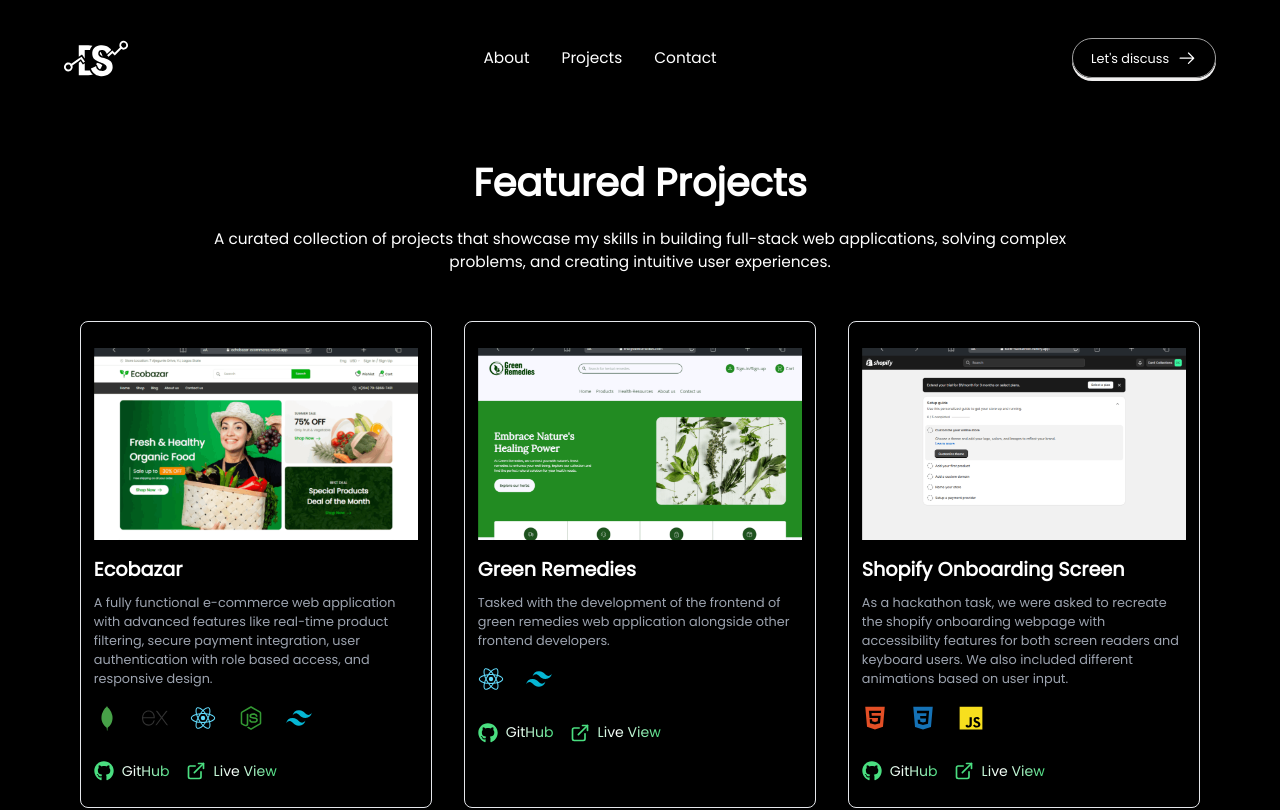
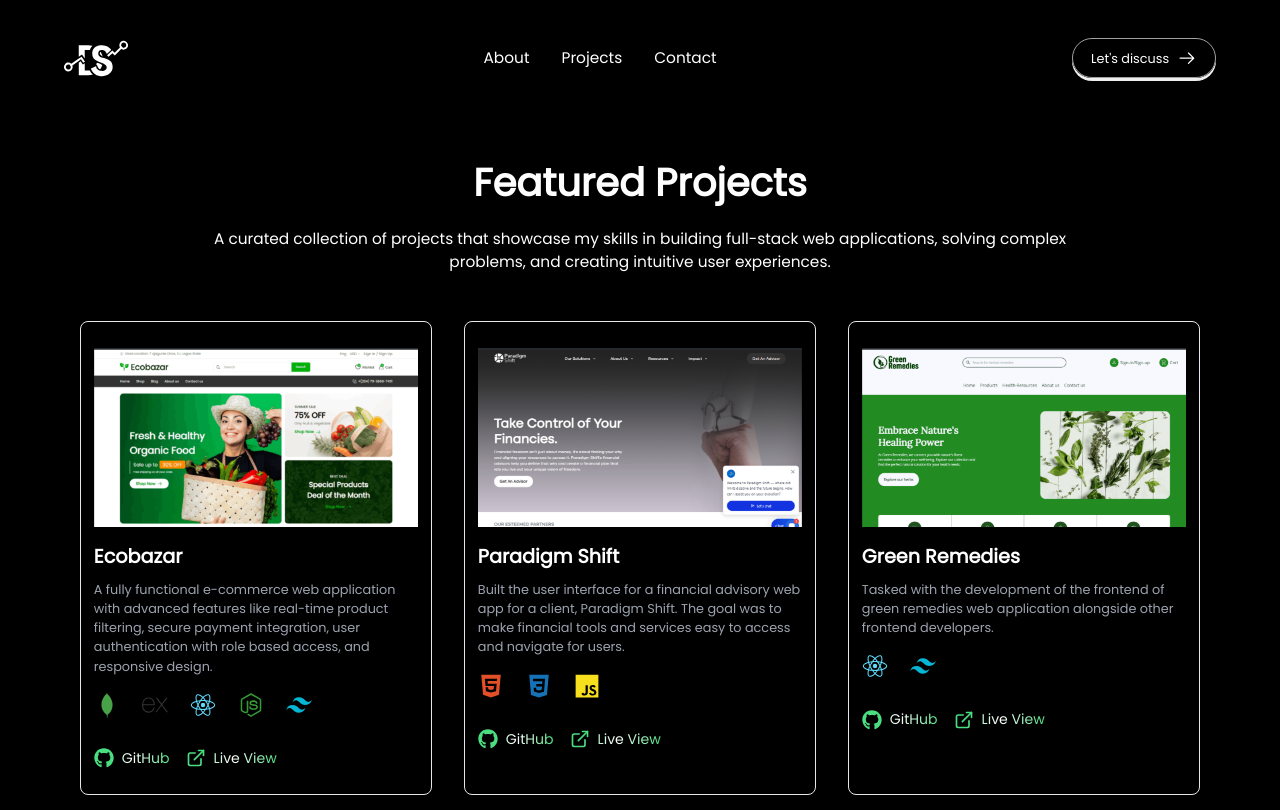
Before and after one commit to Sammyarc/portfolio-website, a React (Vite) app: page /projects in a window 1280 px wide. Shown: the top 810 px of the page. Built offline with nearby package versions, Linux system fonts and the light colour scheme.

Commit message:
New project card added

```diff
--- a/src/components/Projects/Projects.jsx
+++ b/src/components/Projects/Projects.jsx
@@ -5,6 +5,7 @@ import Image1 from "../../assets/Images/jpeg-optimizer_Macbook-Air-echobazar-eco
 import Image2 from "../../assets/Images/jpeg-optimizer_Macbook-Air-thegreenremedies.com.png";
 import Image3 from "../../assets/Images/jpeg-optimizer_Macbook-Air-tech-hackathon.netlify.app.png";
 import Image4 from "../../assets/Images/jpeg-optimizer_Macbook-Air-clearlink1.netlify.app.png";
+import Image5 from "../../assets/Images/Macbook-Air-paradigmshiftadviser.com.png";
 import { RiNodejsFill, RiTailwindCssFill } from "react-icons/ri";
 import { DiMongodb } from "react-icons/di";
 import { SiExpress } from "react-icons/si";
@@ -46,6 +47,31 @@ const projectData = [
   },
   {
     id: 2,
+    image: Image5,
+    title: "Paradigm Shift",
+    summary:
+      "Built the user interface for a financial advisory web app for a client, Paradigm Shift. The goal was to make financial tools and services easy to access and navigate for users.",
+    technologies: [
+      {
+        name: "HTML5",
+        icon: <FaHtml5 size={26} color="#E34F26" />,
+      },
+      {
+        name: "CSS3",
+        icon: <IoLogoCss3 size={26} color="#1572B6" />,
+      },
+      {
+        name: "Javascript",
+        icon: <IoLogoJavascript size={26} color="#F7DF1E" />,
+      },
+    ],
+    links: {
+      github: "https://github.com/Sammyarc/Paradigm-Shift",
+      live: "https://paradigmshiftadviser.com/",
+    },
+  },
+  {
+    id: 3,
     image: Image2,
     title: "Green Remedies",
     summary:
@@ -66,7 +92,7 @@ const projectData = [
     },
   },
   {
-    id: 3,
+    id: 4,
     image: Image3,
     title: "Shopify Onboarding Screen",
     summary:
@@ -91,7 +117,7 @@ const projectData = [
     },
   },
   {
-    id: 4,
+    id: 5,
     image: Image4,
     title: "Video Conferencing App",
     summary:
@@ -141,7 +167,7 @@ const Projects = () => {
               <img
                 src={project.image}
                 alt={`${project.title} - Project Thumbnail`}
-                className="w-full h-[50vw] object-cover md:h-[15vw]"
+                className="w-full h-[50vw] object-cover hover:scale-105 md:h-[14vw]"
               />
             </div>
 
```
